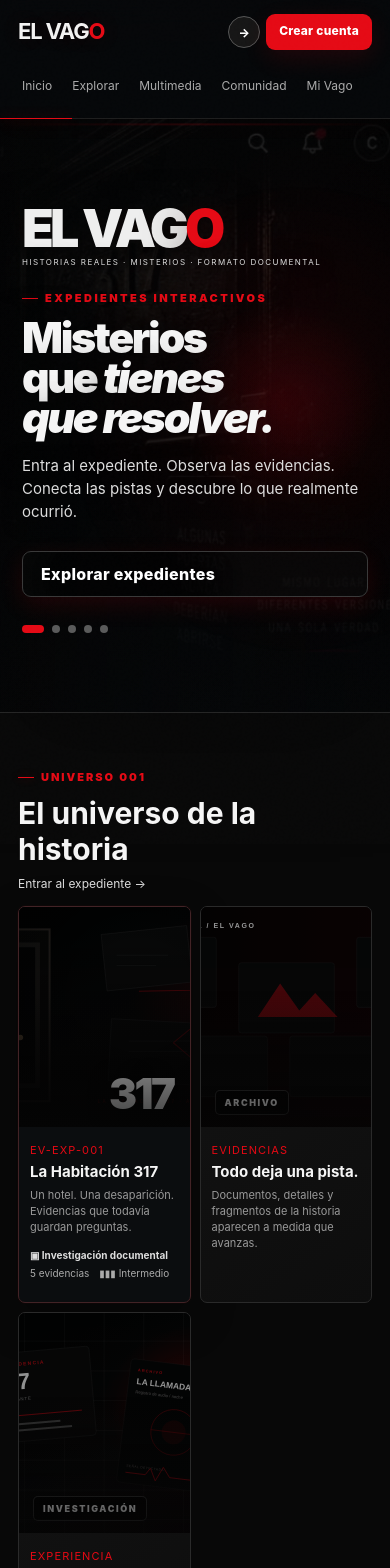
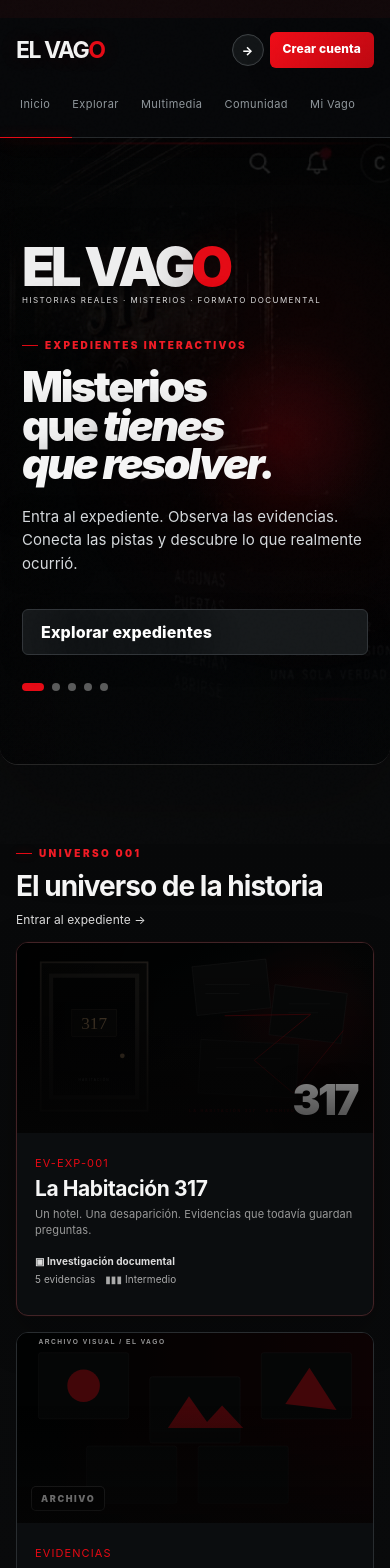
Before and after one commit to cesarrosa610-collab/el-vago, a Next.js app: page / in a window 390 px wide. Shown: the top 1568 px of the page. Built offline with nearby package versions, Linux system fonts and the light colour scheme; no server answers; the database is empty.

Commit message:
feat: apply substantial cinematic visual overhaul

```diff
--- a/src/app/style.css
+++ b/src/app/style.css
@@ -1549,3 +1549,112 @@ main:after{
     white-space:nowrap;
   }
 }
+
+
+/* EL VAGO — CINEMATIC 2.0 / SUBSTANTIAL VISUAL PASS — 2026-09-21 */
+:root{--v-red:#e50914;--v-bg:#070809;--v-panel:#0d0f11;--v-line:#24282b;--v-text:#f2f2f2;--v-muted:#8f969b}
+body{background:radial-gradient(circle at 50% -12%,rgba(229,9,20,.08),transparent 30%),linear-gradient(180deg,#070809 0%,#090a0b 55%,#070707 100%);letter-spacing:.005em}
+.wrap{max-width:1240px;padding:28px 32px 42px}
+.globalNav{min-height:72px;gap:28px;border-bottom:1px solid #25282b;background:rgba(7,8,9,.88);backdrop-filter:blur(18px);box-shadow:0 10px 35px rgba(0,0,0,.18)}
+.globalNav .brandLockup{min-width:240px}
+.globalNav .brandLockup strong{font-size:30px;letter-spacing:-.065em}
+.globalNav .brandLockup small{font-size:7px;letter-spacing:.16em;color:#858b90}
+.globalNav .navCenter{gap:30px}
+.globalNav .navLink{font-size:12px;color:#8f969b;letter-spacing:.04em;transition:color .2s ease,transform .2s ease}
+.globalNav .navLink:hover,.globalNav .navLink.active{color:#fff;transform:translateY(-1px)}
+.navActions{gap:10px}
+.navProfile{border-color:#3b3f42;background:#111416;box-shadow:inset 0 0 0 1px rgba(255,255,255,.025)}
+.btn{border-radius:6px;padding:12px 18px;font-weight:800;letter-spacing:.01em;box-shadow:0 8px 24px rgba(0,0,0,.18);transition:transform .2s ease,box-shadow .2s ease,background .2s ease}
+.btn:hover{transform:translateY(-2px);box-shadow:0 12px 28px rgba(0,0,0,.28)}
+.btn:not(.secondary){background:linear-gradient(135deg,#f00b16,#bd0710)}
+.secondary{background:#15181a;border-color:#303438}
+.hero h1{font-weight:900}
+.eyebrow{font-size:10px;letter-spacing:.24em;color:#f11b25}
+.card,.mediaFeature,.premiumTeaser{border-color:#252a2d;background:linear-gradient(145deg,#0d0f11,#101214 68%,#13090a);box-shadow:0 18px 55px rgba(0,0,0,.24)}
+.card{border-radius:14px}
+.homePage{max-width:1320px}
+.homePage .homeHero{min-height:700px;margin:0 -32px;border-radius:0 0 22px 22px;overflow:hidden}
+.homePage .homeHeroBackdrop img{filter:contrast(1.14) saturate(.7) brightness(.7)}
+.homePage .homeHeroCopy{max-width:820px;padding:100px clamp(30px,8vw,110px)}
+.homeBrand{font-size:clamp(58px,7vw,88px);font-weight:950}
+.homeBrandLockup{margin-bottom:34px}
+.homePage .homeHero h1{font-size:clamp(48px,6.5vw,82px);line-height:.9;max-width:780px;margin:16px 0 22px}
+.homePage .homeHero .lead{font-size:18px;max-width:650px;color:#d5d9dc}
+.homeHeroActions{margin-top:34px;gap:12px}
+.homePage .featuredCase{min-height:250px;grid-template-columns:1.15fr .85fr;border:1px solid #292d30;border-top:1px solid #4b2024;border-radius:16px;margin-top:22px;overflow:hidden}
+.homePage .featuredCopy{padding:34px 38px}
+.homePage .featuredCopy h2{font-size:38px;letter-spacing:-.04em}
+.homePage .featuredVisual{min-height:250px}
+.homePage .visualArchive{padding-top:72px}
+.sectionHead{margin-bottom:24px}
+.sectionHead h2{font-size:34px;letter-spacing:-.035em}
+.homeCaseRail{gap:16px}
+.homeCaseCard{border-radius:12px;border-color:#292d30;background:#0b0d0f}
+.homeCaseCard:hover{transform:translateY(-6px);border-color:#533035}
+.cinematicVisual,.atmosphereVisual{min-height:245px}
+.homeCaseBody{padding:18px}
+.homeCaseBody h3{font-size:21px;letter-spacing:-.02em}
+.communityBand{margin:78px -32px 0;min-height:250px;padding:52px 8%;background:linear-gradient(90deg,rgba(5,5,5,.97),rgba(18,11,12,.78)),url('/archivo-visual.svg') center/cover;border-color:#292d30}
+.communityQuote p{font-size:21px}
+.communityInvite h3{font-size:16px}
+.premiumTeaser{margin-top:38px!important;padding:40px 34px!important;border-radius:14px!important}
+.siteFooter{margin-top:46px!important;padding:34px 0 18px!important}
+.exploreHero,.communityHero,.multimediaHero,.miVagoHero{min-height:500px;border-radius:20px;border-color:#292d30}
+.exploreHeroCopy,.communityHeroCopy,.multimediaHeroCopy,.miVagoHeroCopy{padding:68px 7%}
+.exploreHero h1,.communityHero h1,.multimediaHero h1,.miVagoHero h1{font-size:clamp(48px,6vw,76px);line-height:.92}
+.exploreSearch{margin-top:28px;padding:12px;border-radius:12px}
+.exploreSearch .input{font-size:15px;min-height:46px}
+.exploreCardVisual{height:185px}
+.exploreCard{border-radius:14px}
+.mediaFeature{padding:36px;border-radius:16px;margin-top:28px}
+.mediaFeature h2{font-size:36px;letter-spacing:-.04em}
+.landingGrid{margin-top:28px}
+.miVagoHero{min-height:500px}
+.miVagoPage .homeSection{margin-top:68px}
+.miVagoPage .homeSection .grid .card{min-height:280px}
+.authCard{border-color:#2c3033!important;box-shadow:0 28px 80px rgba(0,0,0,.45)!important;background:linear-gradient(145deg,#0c0f11,#111416)!important}
+@media(max-width:900px){
+ .wrap{padding-left:22px;padding-right:22px}
+ .globalNav .brandLockup{min-width:190px}
+ .globalNav .navCenter{gap:18px}
+ .homePage .homeHero{margin-left:-22px;margin-right:-22px}
+ .communityBand{margin-left:-22px;margin-right:-22px}
+}
+@media(max-width:760px){
+ .wrap{padding:18px 16px 30px}
+ .globalNav{min-height:0;gap:10px;padding:12px 0 9px}
+ .globalNav .brandLockup{min-width:0}
+ .globalNav .brandLockup strong{font-size:23px}
+ .globalNav .navCenter{gap:18px;padding-top:7px}
+ .globalNav .navLink{font-size:11px}
+ .navActions .btn{padding:9px 11px;font-size:11px}
+ .homePage{padding-left:16px;padding-right:16px}
+ .homePage .globalNav{margin-left:-16px;margin-right:-16px;padding-left:16px;padding-right:16px}
+ .homePage .homeHero{margin-left:-16px;margin-right:-16px;min-height:620px;border-radius:0 0 18px 18px}
+ .homePage .homeHeroCopy{padding:62px 22px 48px}
+ .homeBrand{font-size:54px}
+ .homePage .homeHero h1{font-size:clamp(40px,11vw,55px)}
+ .homePage .homeHero .lead{font-size:15px}
+ .homeHeroActions{align-items:stretch;flex-direction:column}
+ .homeHeroActions .btn{width:100%;min-width:0}
+ .homePage .featuredCase{grid-template-columns:1fr;margin-top:16px}
+ .homePage .featuredCopy{padding:28px 22px}
+ .homePage .featuredCopy h2{font-size:30px}
+ .homePage .featuredVisual{min-height:190px}
+ .cinematicRail{grid-template-columns:1fr}
+ .cinematicVisual,.atmosphereVisual{min-height:190px}
+ .communityBand{margin-left:-16px;margin-right:-16px;padding:36px 22px;min-height:0}
+ .communityQuote p{font-size:16px}
+ .sectionHead h2{font-size:28px}
+ .exploreHero,.communityHero,.multimediaHero,.miVagoHero{min-height:410px;border-radius:16px}
+ .exploreHeroCopy,.communityHeroCopy,.multimediaHeroCopy,.miVagoHeroCopy{padding:34px 22px}
+ .exploreHero h1,.communityHero h1,.multimediaHero h1,.miVagoHero h1{font-size:clamp(40px,11vw,54px)}
+ .exploreSearch{display:grid;grid-template-columns:1fr;gap:8px}
+ .exploreSearch .btn{width:100%;text-align:center}
+ .exploreCardVisual{height:155px}
+ .mediaFeature{padding:24px}
+ .mediaFeature h2{font-size:30px}
+ .premiumTeaser{padding:28px 22px!important}
+ .siteFooter{padding-top:28px!important}
+}
+@media(prefers-reduced-motion:reduce){.btn,.homeCaseCard{transition:none!important}}
```
